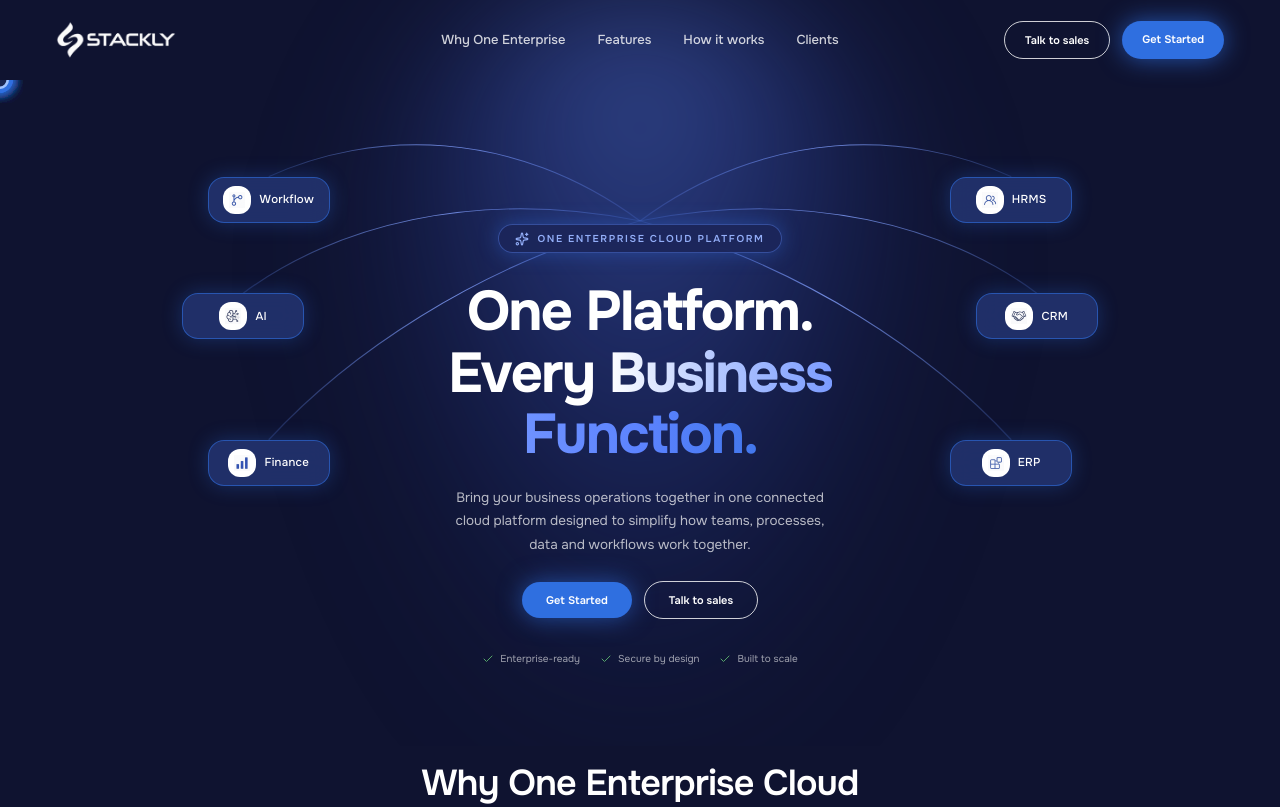
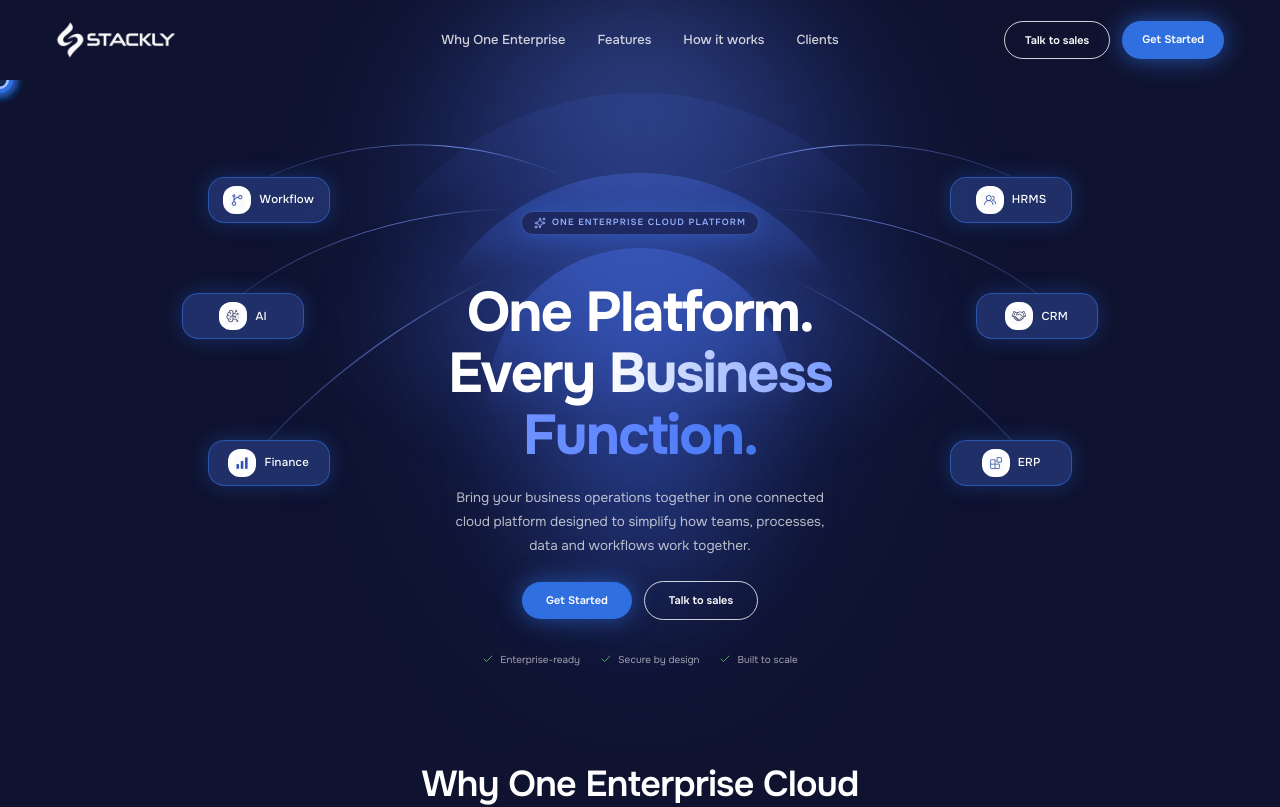
Before and after one commit to Onecloud-Frontend/Landing-page, a React (Vite) app: page / in a window 1280 px wide. Shown: the top 807 px of the page. Built offline with nearby package versions, Linux system fonts and the light colour scheme.

Commit message:
feat(landing): add hero circles, glow and fading wire rings

```diff
--- a/src/components/landing/HeroSection.tsx
+++ b/src/components/landing/HeroSection.tsx
@@ -1,9 +1,21 @@
 import React, { useEffect, useRef, useState } from 'react';
 import { Sparkles, Check } from 'lucide-react';
 import { ACTIONS } from '../../data/navData';
-import { EYEBROW, SUBTITLE, TRUST_POINTS, BADGES, WIRES } from '../../data/heroData';
+import { EYEBROW, SUBTITLE, TRUST_POINTS, BADGES, WIRES, DOMES, GLOWS, BASE_COLOR, ACCENT, CENTER_Y, RING_FADE, RING_DIM } from '../../data/heroData';
 
 const RING_SCALE = 1.6;
+/* Radial mask: opacity `floor` inside `from` px of the circles' centre, easing to full at `to` px. */
+const radialFade = (floor: number, [from, to]: number[]) => {
+  const mask = `radial-gradient(circle at 50% ${CENTER_Y}px, rgba(0,0,0,${floor}) ${from}px, #000 ${to}px)`;
+  return { WebkitMaskImage: mask, maskImage: mask };
+};
+/* Circle fill: fades out at its cut line, or at 55% of its height when it has none. */
+const domeFill = (alpha: number, top: number, cut?: number) => {
+  const color = (a: number) => `rgba(${ACCENT},${a})`;
+  if (!cut) return `linear-gradient(to bottom, ${color(alpha)}, transparent 55%)`;
+  const end = cut - top;
+  return `linear-gradient(to bottom, ${color(alpha)}, ${color(alpha * 0.6)} ${end - 30}px, transparent ${end + 8}px)`;
+};
 
 export const HeroSection: React.FC = () => {
   const svgRef = useRef<SVGSVGElement>(null);
@@ -31,20 +43,57 @@ export const HeroSection: React.FC = () => {
         aria-hidden="true"
       />
 
-      {/* Connector wires with travelling rings (desktop) */}
+      {/* Concentric circles behind the heading; solid ones hide the wires behind them (desktop) */}
+      <div className="absolute inset-0 pointer-events-none z-[1] hidden lg:block" aria-hidden="true">
+        {DOMES.map(({ top, size, alpha, solid, cut }) => (
+          <div
+            key={top}
+            className="absolute left-1/2 -translate-x-1/2 rounded-full"
+            style={{
+              top,
+              width: size,
+              height: size,
+              backgroundColor: solid ? BASE_COLOR : 'transparent',
+              backgroundImage: domeFill(alpha, top, cut),
+            }}
+          />
+        ))}
+      </div>
+
+      {/* Soft feathered glows behind the heading and subtitle (desktop) */}
+      {GLOWS.map(({ top, width, height, alpha, blur }) => {
+        const c = (k: number) => `rgba(${ACCENT},${(alpha * k).toFixed(3)})`;
+        return (
+          <div
+            key={top}
+            className="absolute left-1/2 -translate-x-1/2 rounded-[50%] pointer-events-none z-[1] hidden lg:block"
+            style={{
+              top,
+              width,
+              height,
+              filter: `blur(${blur}px)`,
+              backgroundImage: `radial-gradient(closest-side, ${c(1)} 0%, ${c(0.67)} 33%, ${c(0.3)} 60%, ${c(0.08)} 82%, transparent 100%)`,
+            }}
+            aria-hidden="true"
+          />
+        );
+      })}      {/* Wire layers (desktop): each wire fades in as it leaves the circles; rings stay visible but dim behind them */}
+      {[
+        ...WIRES.map(({ id, d, fade }) => ({ key: id, style: radialFade(0, fade), paths: [{ id, d }], rings: false })),
+        { key: 'rings', style: radialFade(RING_DIM, RING_FADE), paths: WIRES.map(({ id, d }) => ({ id: `${id}Ring`, d })), rings: true },
+      ].map(({ key, style, paths, rings }) => (
         <svg
-        ref={svgRef}
-        className="absolute inset-x-0 top-20 h-[calc(100%-5rem)] w-full pointer-events-none z-0 hidden lg:block"
+          key={key}
+          ref={rings ? svgRef : undefined}
+          style={style}
+          className={`absolute inset-x-0 top-20 h-[calc(100%-5rem)] w-full pointer-events-none hidden lg:block ${rings ? 'z-[2]' : 'z-[1]'}`}
           viewBox="0 0 1000 1000"
           preserveAspectRatio="none"
           aria-hidden="true"
         >
           <defs>
-          <linearGradient id="wireGradient" x1="0%" y1="0%" x2="100%" y2="0%">
-            <stop offset="0%" stopColor="#4D6EC8" stopOpacity="0.25" />
-            <stop offset="50%" stopColor="#8EA9FF" stopOpacity="0.85" />
-            <stop offset="100%" stopColor="#4D6EC8" stopOpacity="0.25" />
-          </linearGradient>
+            {rings ? (
+              <>
                 <filter id="ringGlow" x="-60%" y="-60%" width="220%" height="220%">
                   <feGaussianBlur in="SourceGraphic" stdDeviation="3.2" result="blur" />
                   <feMerge>
@@ -57,21 +106,28 @@ export const HeroSection: React.FC = () => {
                   <circle r="4.8" fill="#18244E" fillOpacity="0.9" />
                   <circle r="4.8" fill="none" stroke="#9EC2FF" strokeWidth="1.6" />
                 </g>
+              </>
+            ) : (
+              <linearGradient id={`${key}Gradient`} x1="0%" y1="0%" x2="100%" y2="0%">
+                <stop offset="0%" stopColor="#4D6EC8" stopOpacity="0.25" />
+                <stop offset="50%" stopColor="#8EA9FF" stopOpacity="0.85" />
+                <stop offset="100%" stopColor="#4D6EC8" stopOpacity="0.25" />
+              </linearGradient>
+            )}
           </defs>
 
-        <g fill="none" stroke="url(#wireGradient)" strokeWidth="1.3">
-          {WIRES.map(({ id, d }) => <path key={id} id={id} d={d} />)}
+          <g fill="none" stroke={rings ? 'none' : `url(#${key}Gradient)`} strokeWidth="1.3">
+            {paths.map(({ id, d }) => <path key={id} id={id} d={d} />)}
           </g>
 
-        {WIRES.map(({ id }) => (
+          {rings && paths.map(({ id }) => (
             <g key={id}>
               <animateMotion dur="5s" repeatCount="indefinite"><mpath href={`#${id}`} /></animateMotion>
               <use href="#ring" transform={ringTransform} />
             </g>
           ))}
         </svg>
-
-      {/* Module badges (desktop) */}
+      ))}      {/* Module badges (desktop) */}
       <div className="absolute inset-x-0 bottom-0 top-20 pointer-events-none z-20 hidden lg:block">
         {BADGES.map(({ label, icon, top, pos }) => (
           <div
@@ -89,12 +145,12 @@ export const HeroSection: React.FC = () => {
 
       {/* Copy */}
       <div className="relative z-30 mx-auto flex max-w-[760px] flex-col items-center text-center">
-        <div className="inline-flex items-center gap-2 rounded-full border border-[#3A56A8]/85 bg-[#1C265A]/90 px-4 py-1.5 text-[9px] sm:text-[10px] font-semibold tracking-[0.12em] sm:tracking-[0.16em] text-[#93AEF8] shadow-[0_0_20px_rgba(47,111,224,0.4)] backdrop-blur-sm">
-          <Sparkles className="h-3.5 w-3.5 shrink-0" />
+        <div className="inline-flex items-center gap-2 lg:gap-1.5 lg:mt-[3px] lg:-translate-y-4 rounded-full border border-[#3A56A8]/85 bg-[#1C265A]/90 px-4 lg:px-3 py-1.5 lg:py-1 text-[9px] sm:text-[10px] lg:text-[9px] font-semibold tracking-[0.12em] sm:tracking-[0.16em] lg:tracking-[0.12em] text-[#93AEF8] shadow-[0_0_20px_rgba(47,111,224,0.4)] backdrop-blur-sm">
+          <Sparkles className="h-3.5 w-3.5 lg:h-3 lg:w-3 shrink-0" />
           <span>{EYEBROW}</span>
         </div>
 
-        <h1 className="mt-5 sm:mt-6 lg:mt-7 max-w-[640px] text-[30px] sm:text-[44px] md:text-[52px] xl:text-[56px] font-bold leading-[1.1] tracking-[-0.03em] text-white">
+        <h1 className="mt-5 sm:mt-6 lg:mt-[31px] max-w-[640px] text-[30px] sm:text-[44px] md:text-[52px] xl:text-[56px] font-bold leading-[1.1] tracking-[-0.03em] text-white">
           <span className="block">One Platform.</span>
           <span className="block">
             Every{' '}
--- a/src/data/heroData.ts
+++ b/src/data/heroData.ts
@@ -28,10 +28,32 @@ export const BADGES = [
 
 /** Connector wires from the hero center to each badge (viewBox 1000x1000). */
 export const WIRES = [
-  { id: 'workflowPath', d: 'M 500 211.5 C 400 70, 290 75, 210 145' },
-  { id: 'aiPath', d: 'M 500 211.5 C 370 162, 260 220, 190 320' },
-  { id: 'financePath', d: 'M 500 211.5 C 370 280, 270 415, 210 540' },
-  { id: 'hrmsPath', d: 'M 500 211.5 C 600 70, 710 75, 790 145' },
-  { id: 'crmPath', d: 'M 500 211.5 C 630 162, 740 220, 810 320' },
-  { id: 'erpPath', d: 'M 500 211.5 C 630 280, 730 415, 790 540' },
+  { id: 'workflowPath', d: 'M 500 211.5 C 400 70, 290 75, 210 145', fade: [227, 300] },
+  { id: 'aiPath', d: 'M 500 211.5 C 370 162, 260 220, 190 320', fade: [227, 300] },
+  { id: 'financePath', d: 'M 500 211.5 C 370 280, 270 415, 210 540', fade: [190, 262] },
+  { id: 'hrmsPath', d: 'M 500 211.5 C 600 70, 710 75, 790 145', fade: [227, 300] },
+  { id: 'crmPath', d: 'M 500 211.5 C 630 162, 740 220, 810 320', fade: [227, 300] },
+  { id: 'erpPath', d: 'M 500 211.5 C 630 280, 730 415, 790 540', fade: [190, 262] },
 ];
+
+/** Three concentric circles centered behind the heading: top offset and diameter in px, fill strength, whether the base is solid (hides the wires behind it), and the y offset where the fill ends (omit to fade out at 55% of the height). */
+export const DOMES = [
+  { top: 93, size: 614, alpha: 0.1, solid: false, cut: 210 },
+  { top: 173, size: 454, alpha: 0.38, solid: true, cut: 265 },
+  { top: 248, size: 304, alpha: 0.48, solid: true },
+];
+
+/** Base section colour and the accent (r,g,b) used for circle and glow fills. */
+export const BASE_COLOR = '#0F1330';
+export const ACCENT = '70,115,240';
+
+/** Feathered glows behind the copy: top offset, size and blur in px, peak opacity. */
+export const GLOWS = [
+  { top: 240, width: 380, height: 440, alpha: 0.3, blur: 22 },
+  { top: 170, width: 660, height: 320, alpha: 0.36, blur: 20 },
+];
+
+/** Wire/ring masking, measured from the circles' centre: its y offset in the wire canvas (px), the radius range over which rings go from dim to full, and the dim level. */
+export const CENTER_Y = 320;
+export const RING_FADE = [227, 330];
+export const RING_DIM = 0.28;
```
Lines whose indentation alone changed are shown as unchanged.
